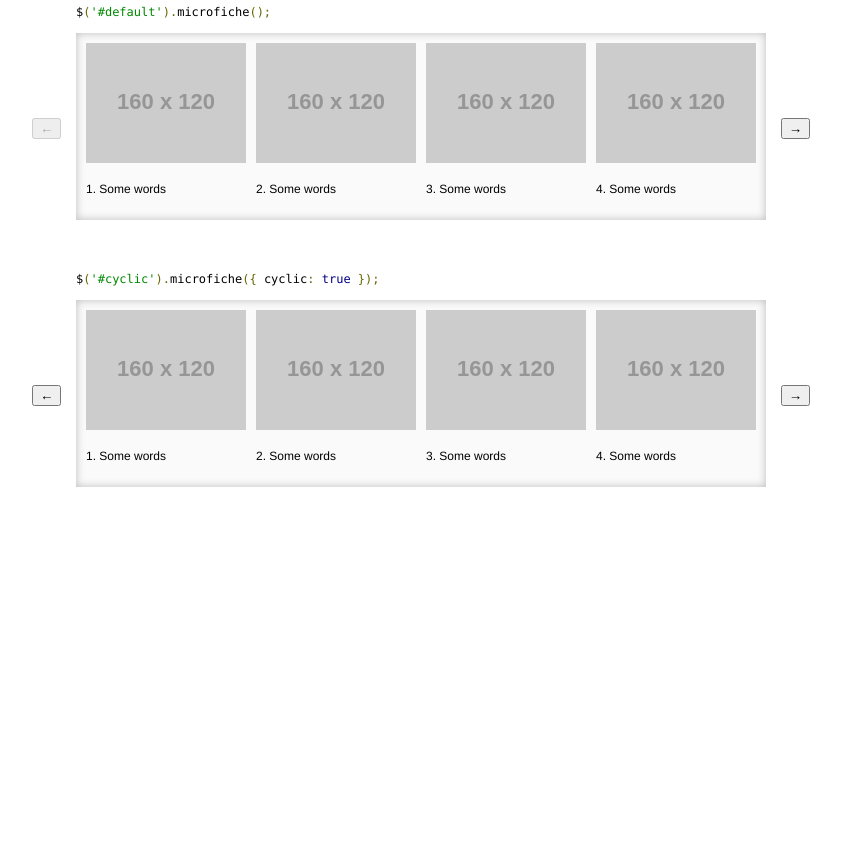
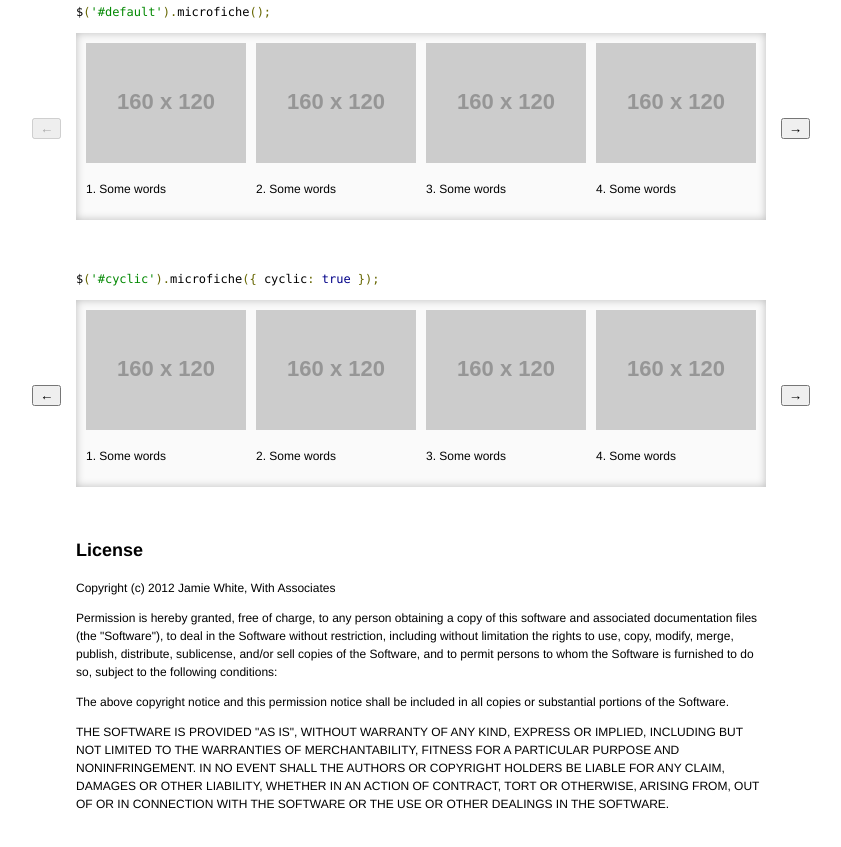
Before and after one commit to withassociates/microfiche.js, a plain HTML site: page index.html in a window 1280 px wide. Shown: the part 923-1770 px from the top of the page, without its empty margins (219-1060 px from the left). Before the commit the page ends 1490 px from the top, so only its background shows below. Drawn offline with Linux system fonts and the light colour scheme; placeholder pictures from the web are drawn by us.

Commit message:
Add license to index page

```diff
--- a/index.html
+++ b/index.html
@@ -48,7 +48,9 @@
 
   <h1>Microfiche.js</h1>
 
-  <p>A javascript carousel library made
+  <a href="http://github.com/jgwhite/microfiche.js"><img style="position: absolute; top: 0; right: 0; border: 0;" src="https://a248.e.akamai.net/assets.github.com/img/abad93f42020b733148435e2cd92ce15c542d320/687474703a2f2f73332e616d617a6f6e6177732e636f6d2f6769746875622f726962626f6e732f666f726b6d655f72696768745f677265656e5f3030373230302e706e67" alt="Fork me on GitHub"></a>
+
+  <p>A carousel library made
     <a href="http://withassociates.com/">With Associates</a>
     focusing on performance, simplicity and touch.</p>
 
@@ -71,7 +73,30 @@
 
   <script>prettyPrint()</script>
 
-  <a href="http://github.com/jgwhite/microfiche.js"><img style="position: absolute; top: 0; right: 0; border: 0;" src="https://a248.e.akamai.net/assets.github.com/img/abad93f42020b733148435e2cd92ce15c542d320/687474703a2f2f73332e616d617a6f6e6177732e636f6d2f6769746875622f726962626f6e732f666f726b6d655f72696768745f677265656e5f3030373230302e706e67" alt="Fork me on GitHub"></a>
+  <h2>License</h2>
+
+  <p>Copyright (c) 2012 Jamie White, With Associates</p>
+
+  <p>Permission is hereby granted, free of charge, to any person
+  obtaining a copy of this software and associated documentation
+  files (the "Software"), to deal in the Software without
+  restriction, including without limitation the rights to use,
+  copy, modify, merge, publish, distribute, sublicense, and/or sell
+  copies of the Software, and to permit persons to whom the
+  Software is furnished to do so, subject to the following
+  conditions:</p>
+
+  <p>The above copyright notice and this permission notice shall be
+  included in all copies or substantial portions of the Software.</p>
+
+  <p>THE SOFTWARE IS PROVIDED "AS IS", WITHOUT WARRANTY OF ANY KIND,
+  EXPRESS OR IMPLIED, INCLUDING BUT NOT LIMITED TO THE WARRANTIES
+  OF MERCHANTABILITY, FITNESS FOR A PARTICULAR PURPOSE AND
+  NONINFRINGEMENT. IN NO EVENT SHALL THE AUTHORS OR COPYRIGHT
+  HOLDERS BE LIABLE FOR ANY CLAIM, DAMAGES OR OTHER LIABILITY,
+  WHETHER IN AN ACTION OF CONTRACT, TORT OR OTHERWISE, ARISING
+  FROM, OUT OF OR IN CONNECTION WITH THE SOFTWARE OR THE USE OR
+  OTHER DEALINGS IN THE SOFTWARE.</p>
 
 </body>
 </html>
```
Also changed, not shown: 1 other file.
